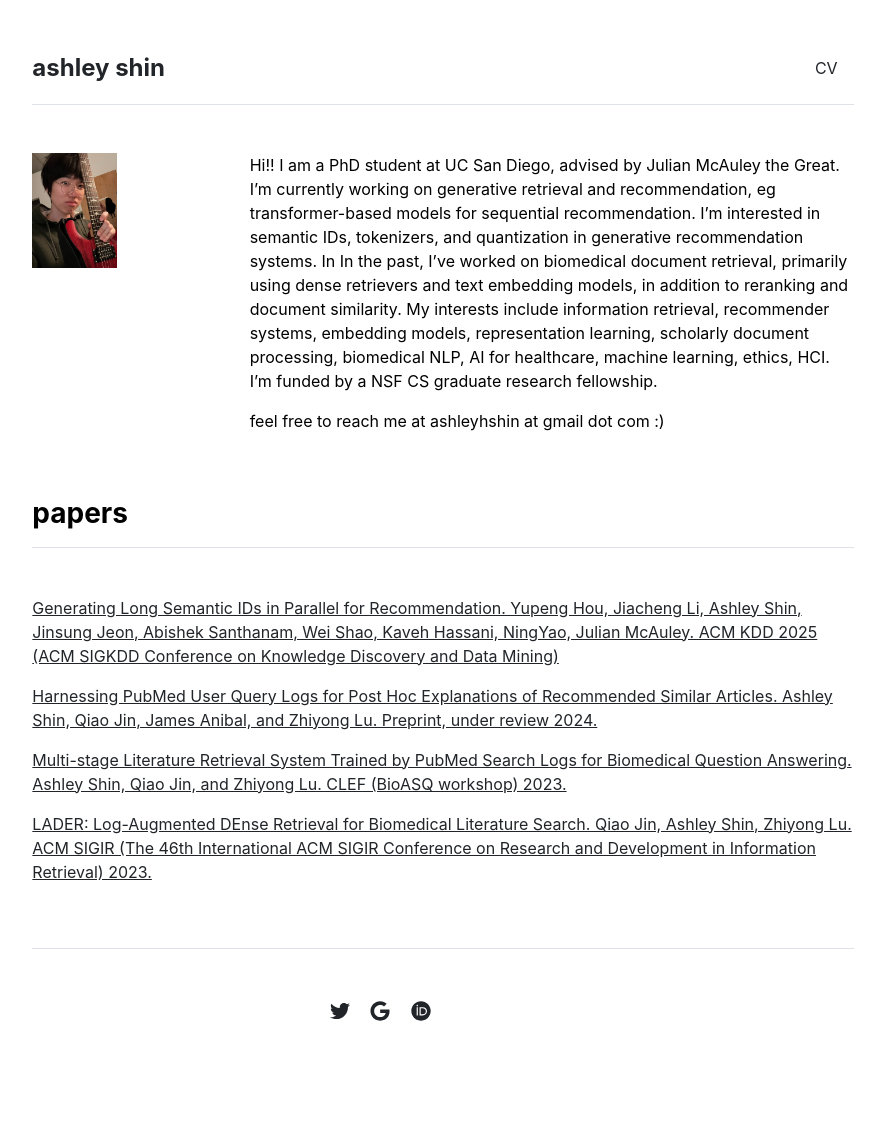
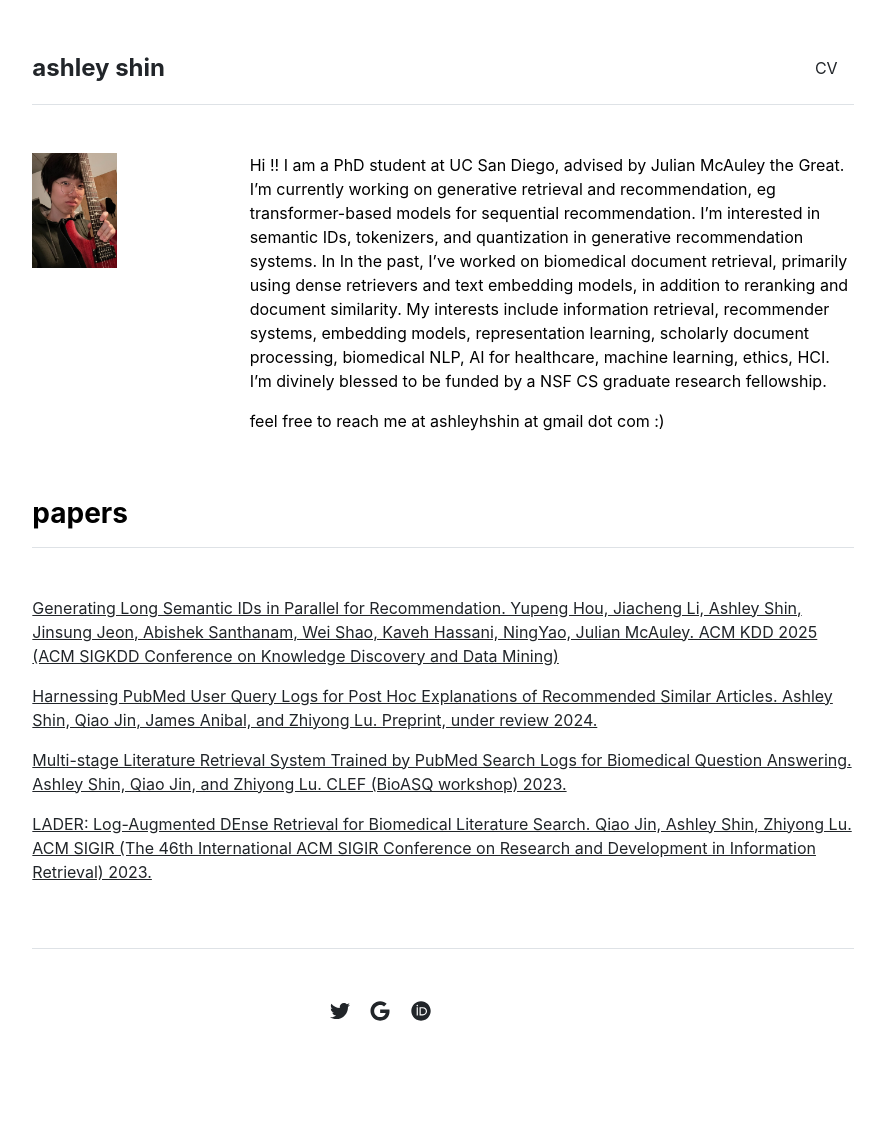
Before and after one commit to ashleys0/ashleyshin, a Jekyll site: the page built from index.md, in a window 1280 px wide. Shown: the whole page, without its empty margins (197-1082 px from the left). Built offline with Jekyll 4.4.1, drawn with Linux system fonts in a browser that asks for light colours.

Commit message:
Update index.md

```diff
--- a/index.md
+++ b/index.md
@@ -3,6 +3,6 @@ layout: home
 title: "Home"
 ---
 
-Hi!! I am a PhD student at UC San Diego, advised by Julian McAuley the Great. I'm currently working on generative retrieval and recommendation, eg transformer-based models for sequential recommendation. I'm interested in semantic IDs, tokenizers, and quantization in generative recommendation systems. In  In the past, I've worked on biomedical document retrieval, primarily using dense retrievers and text embedding models, in addition to reranking and document similarity. My interests include information retrieval, recommender systems, embedding models, representation learning, scholarly document processing, biomedical NLP, AI for healthcare, machine learning, ethics, HCI. I'm funded by a NSF CS graduate research fellowship.
+Hi !! I am a PhD student at UC San Diego, advised by Julian McAuley the Great. I'm currently working on generative retrieval and recommendation, eg transformer-based models for sequential recommendation. I'm interested in semantic IDs, tokenizers, and quantization in generative recommendation systems. In  In the past, I've worked on biomedical document retrieval, primarily using dense retrievers and text embedding models, in addition to reranking and document similarity. My interests include information retrieval, recommender systems, embedding models, representation learning, scholarly document processing, biomedical NLP, AI for healthcare, machine learning, ethics, HCI. I'm divinely blessed to be funded by a NSF CS graduate research fellowship.
 
 feel free to reach me at ashleyhshin at gmail dot com :)
```
